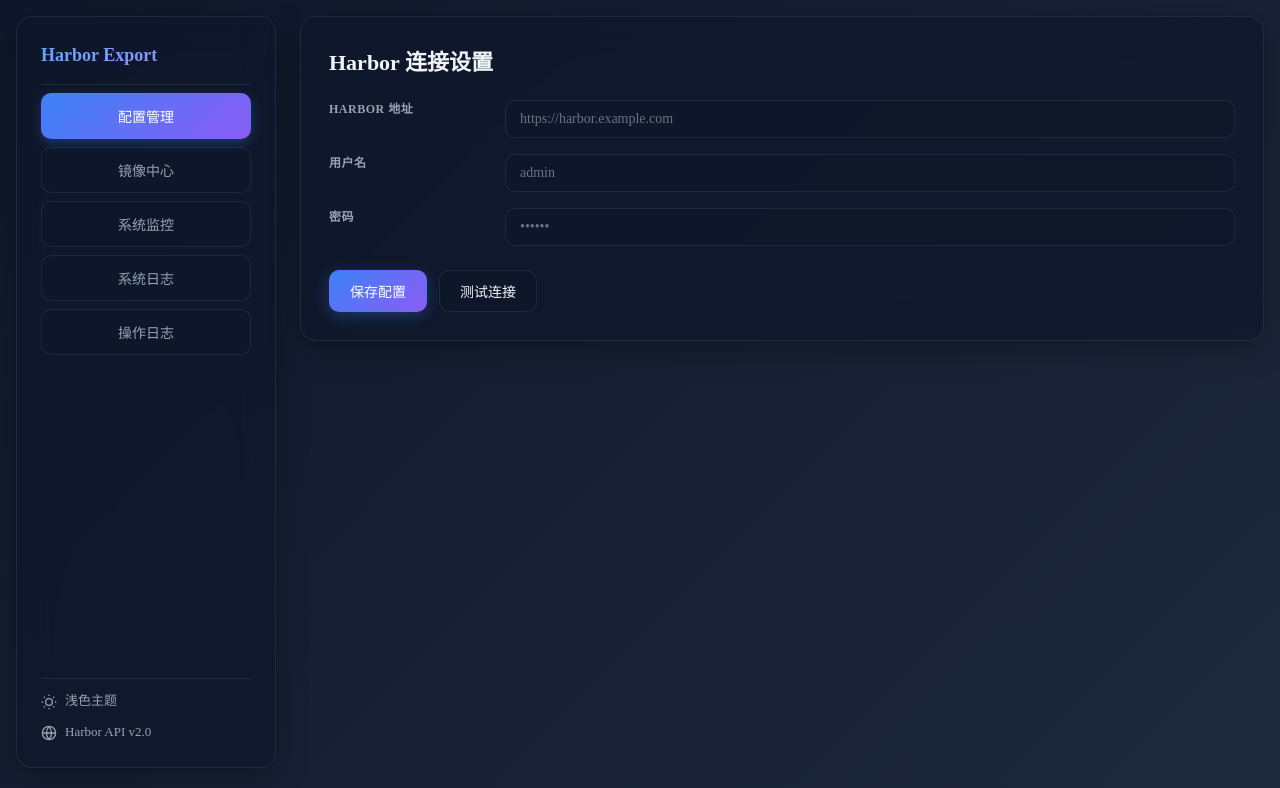
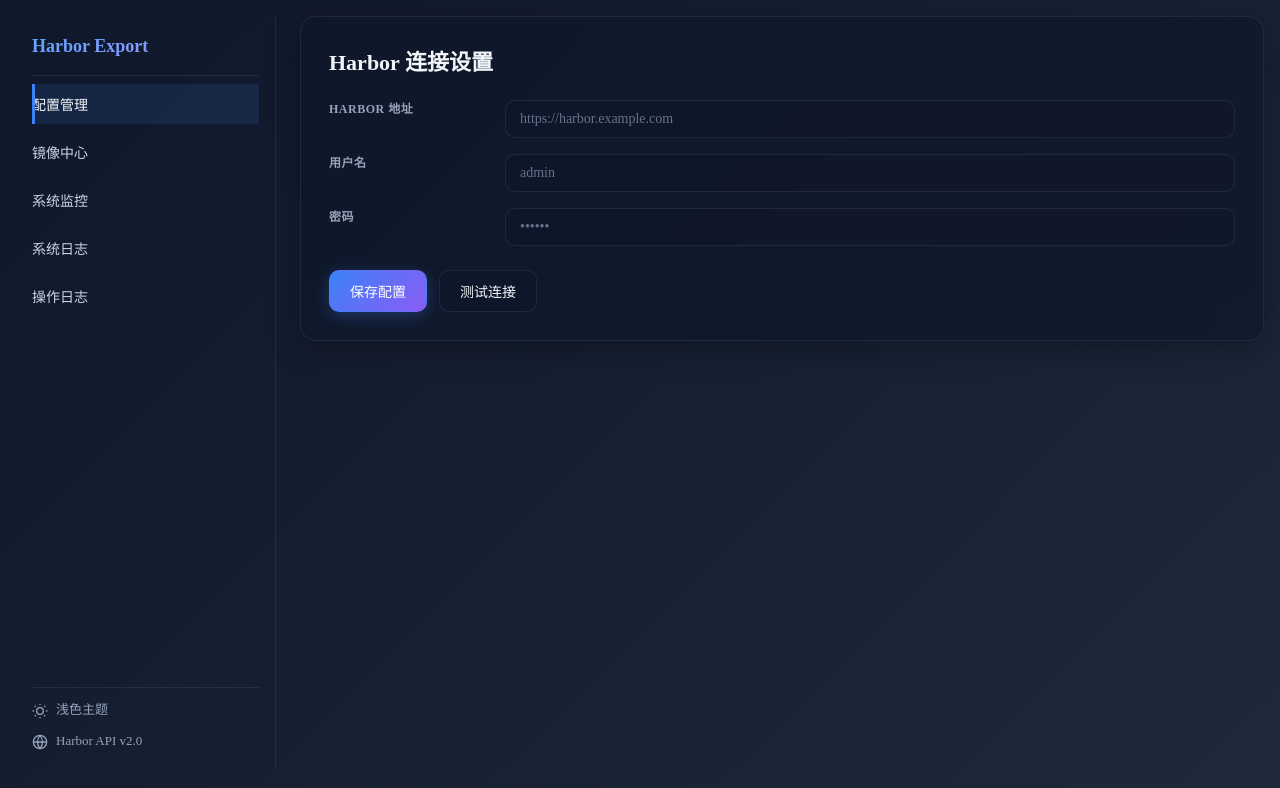
Before and after one commit to freemankevin/harbor-export-ui, a React (Vite) app: page / in a window 1280 px wide. Shown: the top 788 px of the page. Built offline with nearby package versions, Linux system fonts and the light colour scheme; no server answers.

Commit message:
[update]: 左侧卡片改为页面融合

```diff
--- a/src/App.css
+++ b/src/App.css
@@ -19,13 +19,14 @@
   position: sticky;
   top: 24px;
   height: calc(100vh - 48px);
-  background: var(--surface);
-  backdrop-filter: blur(20px);
-  border: 1px solid var(--border);
-  border-radius: var(--radius-xl);
-  padding: 24px;
-  box-shadow: var(--shadow-lg);
-  animation: slideRight 0.3s ease-out;
+  background: transparent;
+  backdrop-filter: none;
+  border: none;
+  border-right: 1px solid var(--border);
+  border-radius: 0;
+  padding: 16px;
+  box-shadow: none;
+  animation: none;
   display: flex;
   flex-direction: column;
 }
@@ -64,31 +65,39 @@
 .sidebar .menu button {
   width: 100%;
   text-align: left;
-  padding: 12px 16px;
-  background: var(--surface);
-  border: 1px solid var(--border);
-  border-radius: var(--radius-md);
-  color: var(--text-muted);
+  padding: 10px 0 !important; /* 强制与标题左缘对齐 */
+  background: transparent;
+  border: none;
+  border-radius: 0;
+  color: var(--text-secondary);
   font-size: 14px;
   font-weight: 500;
-  transition: all var(--transition-base);
+  transition: background var(--transition-base), color var(--transition-base);
   display: flex;
   align-items: center;
-  gap: 12px;
+  gap: 0;
+  position: relative;
+  justify-content: flex-start;
 }
 
 .sidebar .menu button:hover {
   background: var(--surface-hover);
   color: var(--text-primary);
-  transform: translateX(4px);
 }
 
 .sidebar .menu button.active {
-  background: linear-gradient(135deg, var(--primary) 0%, var(--accent) 100%);
-  border-color: transparent;
-  color: white;
-  box-shadow: 0 4px 12px rgba(59, 130, 246, 0.3);
-  transform: translateX(0);
+  background: rgba(59, 130, 246, 0.12);
+  color: var(--text-primary);
+}
+
+.sidebar .menu button.active::before {
+  content: '';
+  position: absolute;
+  left: 0;
+  top: 0;
+  bottom: 0;
+  width: 3px;
+  background: var(--primary);
 }
 
 .sidebar .menu button svg {
```
